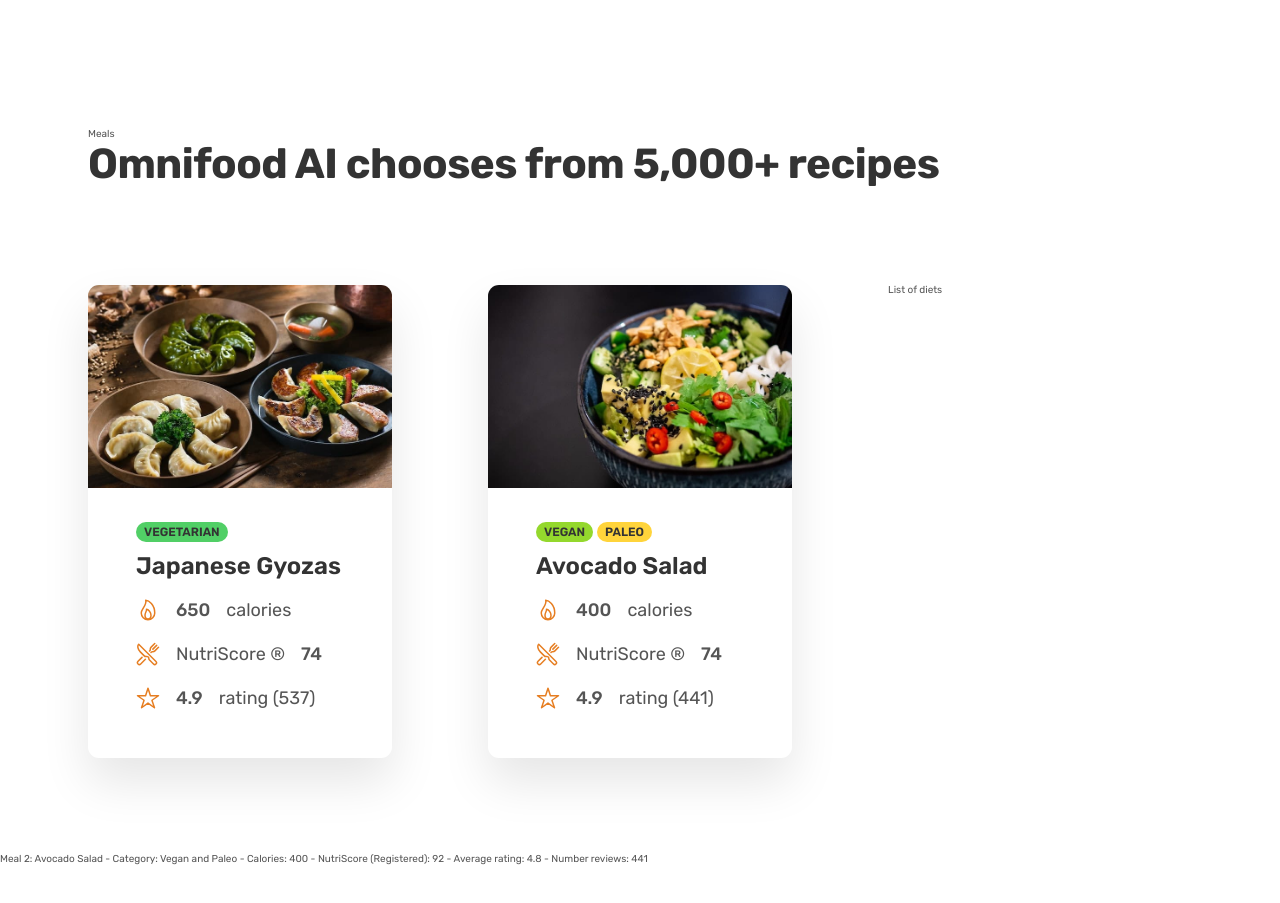
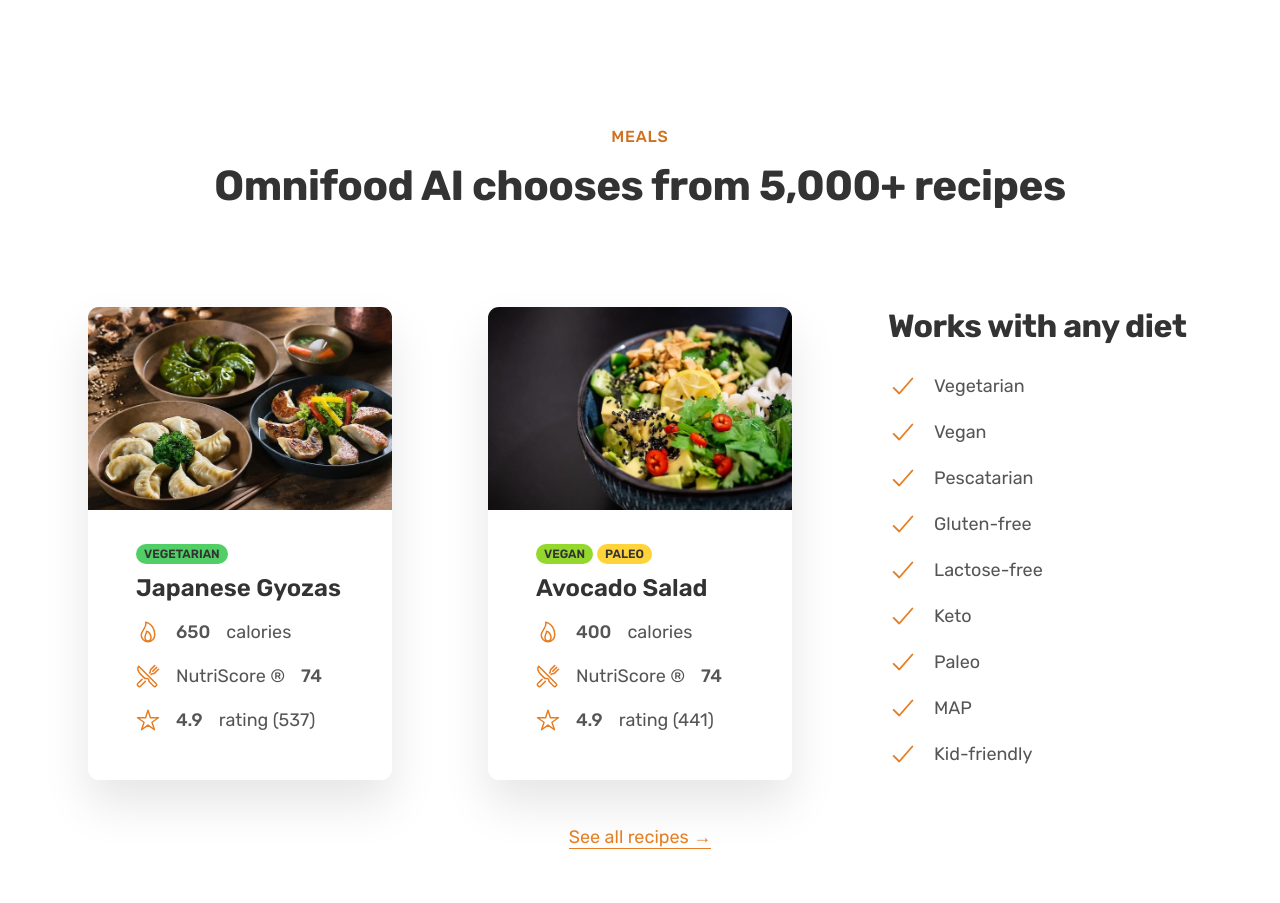
Before and after one commit to elmi-elmi/demo-Omnifood, a website: page index.html in a window 1280 px wide. Shown: the part 2380-3283 px from the top of the page. Before the commit the page ends 3245 px from the top, so only its background shows below. Drawn offline with nearby package versions, Linux system fonts and the light colour scheme.

Commit message:
meal section completed

```diff
--- a/css/general.css
+++ b/css/general.css
@@ -111,7 +111,7 @@ body {
 
 }
 .heading-tertiary{
-    font-size: 3.6rem;
+    font-size: 3.2rem;
     line-height: 1.2;
     margin-bottom: 2.6rem;
 }
@@ -127,7 +127,7 @@ body {
     padding: 1.6rem 3.2rem;
     border-radius: 1rem;
 
-    transition: background-color 0.3s;
+    transition:all 0.3s;
 }
 .btn--full:link,
 .btn--full:visited {
@@ -151,12 +151,40 @@ body {
     box-shadow: inset 0 0 0 3px #fff;
 }
 
+.link:link,
+.link:visited{
+    display: inline-block;
+    text-decoration: none;
+    color: #e67e22;
+    border-bottom: 1px solid #e67e22;
+    transition: all 0.4s;
+    padding-bottom: 2px;
+}
+
+.link:hover,
+.link:active{
+    color: #cf711f;
+    border-bottom: 1px solid transparent;
+
+
+
+}
+
 .hero-img {
     width: 100%;
 }
 
+/* HELPER/SETTING CLASS    */
+
+.center-text{
+    text-align: center;
+}
 .margin-right-sm {
     margin-right: 1.6rem !important;
+}
+
+.margin-bottom-md{
+    margin-bottom: 4.8rem !important;
 }
 
 strong{
--- a/css/style.css
+++ b/css/style.css
@@ -34,7 +34,7 @@
   color: #333;
   font-size: 1.8rem;
   font-weight: 600;
-  transition: all50.3s;
+  transition: all 0.3s;
 }
 
 .main-nav-link:hover,
@@ -213,6 +213,11 @@
   box-shadow: 0 2.4rem 4.8rem rgba(0, 0, 0, 0.1);
   border-radius: 1.1rem;
   overflow: hidden;
+  transition: all 0.8s
+}
+.meal:hover{
+  transform:translateY(-0.9rem);
+  box-shadow: 0 3.2rem 6.4rem rgba(0, 0, 0, 0.05);
 }
 .meal-content {
   padding: 3.2rem 4.8rem 4.8rem 4.8rem;
@@ -273,3 +278,31 @@
 .meal-img {
   width: 100%;
 }
+
+.list{
+  list-style: none;
+  display: flex;
+  flex-direction: column;
+  /*justify-content: center;*/
+  gap: 1.6rem;
+
+}
+
+.list-item{
+  font-size: 1.8rem;
+  display: flex;
+  align-items: center;
+  gap: 1.6rem;
+
+}
+
+.list-icon{
+  width: 3rem;
+  height: 3rem;
+  color: #e67e22;
+}
+
+.all-recipes{
+font-size: 1.8rem;
+  text-align: center;
+}
--- a/index.html
+++ b/index.html
@@ -169,14 +169,14 @@
       </section>
       <!-------------------------SECTION MEALS------------------------->
       <section class="section-meals">
-        <div class="container">
-          <span class="subhedding">Meals</span>
+        <div class="container center-text">
+          <span class="subheading">Meals</span>
           <h2 class="heading-secondary">
             Omnifood AI chooses from 5,000+ recipes
           </h2>
         </div>
 
-        <div class="container grid grid--3-cols">
+        <div class="container grid grid--3-cols margin-bottom-md">
           <div class="meal">
             <img src="./img/meals/meal-1.jpg" alt="food" class="meal-img" />
             <div class="meal-content">
@@ -230,16 +230,25 @@
               </ul>
             </div>
           </div>
-          <div class="list">List of diets</div>
+          <div class="diets">
+            <h3 class="heading-tertiary">Works with any diet</h3>
+            <ul class="list">
+              <li class="list-item"><ion-icon class="list-icon" name="checkmark-outline"></ion-icon> <span>Vegetarian</span></li>
+              <li class="list-item"><ion-icon class="list-icon" name="checkmark-outline"></ion-icon> <span>Vegan</span></li>
+              <li class="list-item"><ion-icon class="list-icon" name="checkmark-outline"></ion-icon> <span>Pescatarian</span></li>
+              <li class="list-item"><ion-icon class="list-icon" name="checkmark-outline"></ion-icon> <span>Gluten-free</span></li>
+              <li class="list-item"><ion-icon class="list-icon" name="checkmark-outline"></ion-icon> <span>Lactose-free</span></li>
+              <li class="list-item"><ion-icon class="list-icon" name="checkmark-outline"></ion-icon> <span>Keto</span></li>
+              <li class="list-item"><ion-icon class="list-icon" name="checkmark-outline"></ion-icon> <span>Paleo</span></li>
+              <li class="list-item"><ion-icon class="list-icon" name="checkmark-outline"></ion-icon> <span>MAP</span></li>
+              <li class="list-item"><ion-icon class="list-icon" name="checkmark-outline"></ion-icon> <span>Kid-friendly</span></li>
+            </ul>
+          </div>
+        </div>
+        <div class="container all-recipes">
+          <a href="#" class="link ">See all recipes &rarr;</a>
         </div>
       </section>
-      Meal 2: Avocado Salad - Category: Vegan and Paleo - Calories: 400 -
-      NutriScore (Registered): 92 - Average rating: 4.8 - Number reviews: 441
-
-      <!--      Meal 1: Japanese Gyozas - Category: Vegetarian - Calories: 650 - -->
-      <!--      NutriScore (Registered): 74 - Average rating: 4.9 - Number reviews: 537-->
-      <!--      Meal 2: Avocado Salad - Category: Vegan and Paleo - Calories: 400 - -->
-      <!--      NutriScore (Registered): 92 - Average rating: 4.8 - Number reviews: 441-->
       </main>
     <script
       type="module"
```
Lines whose indentation alone changed are shown as unchanged.
